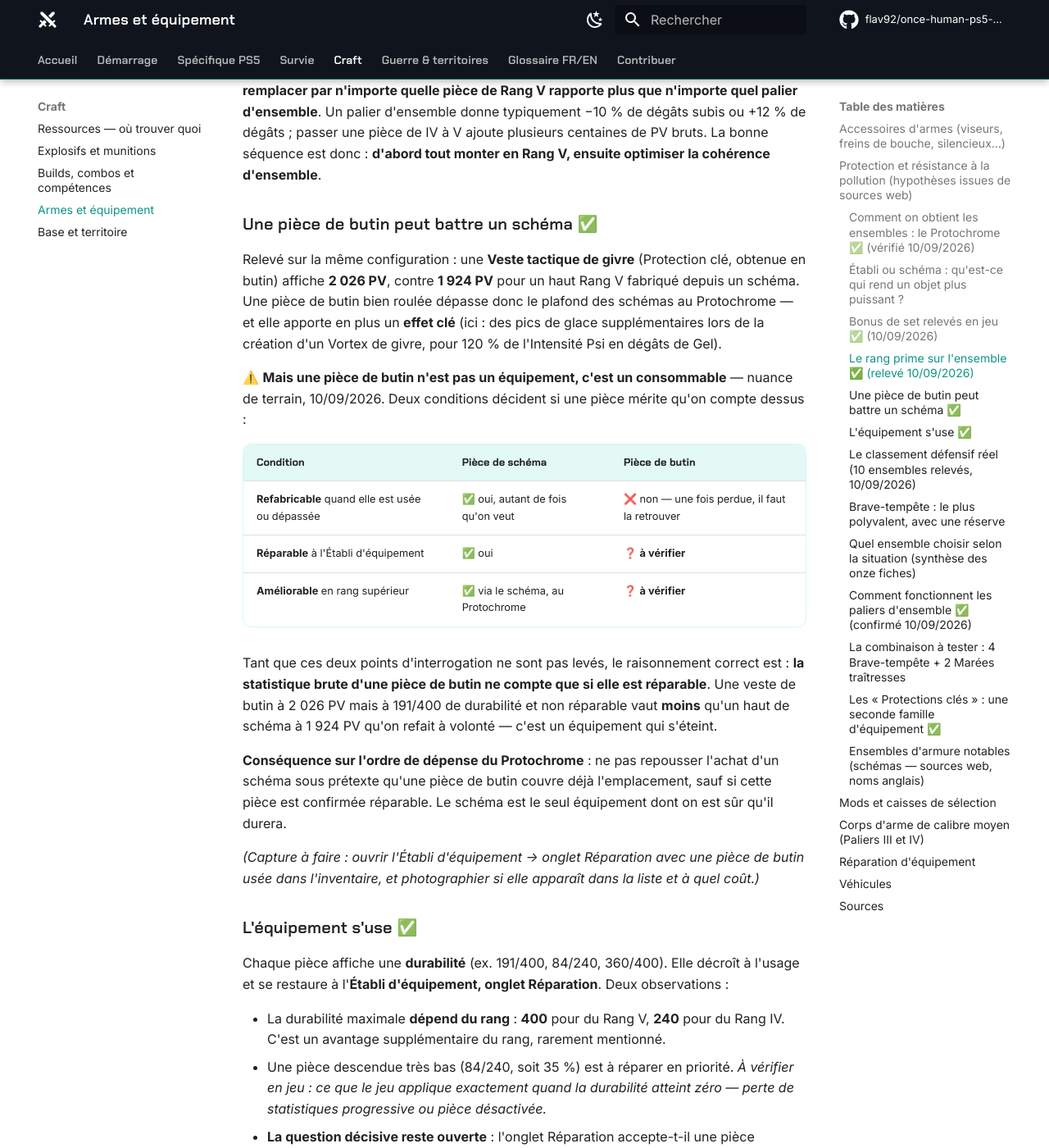
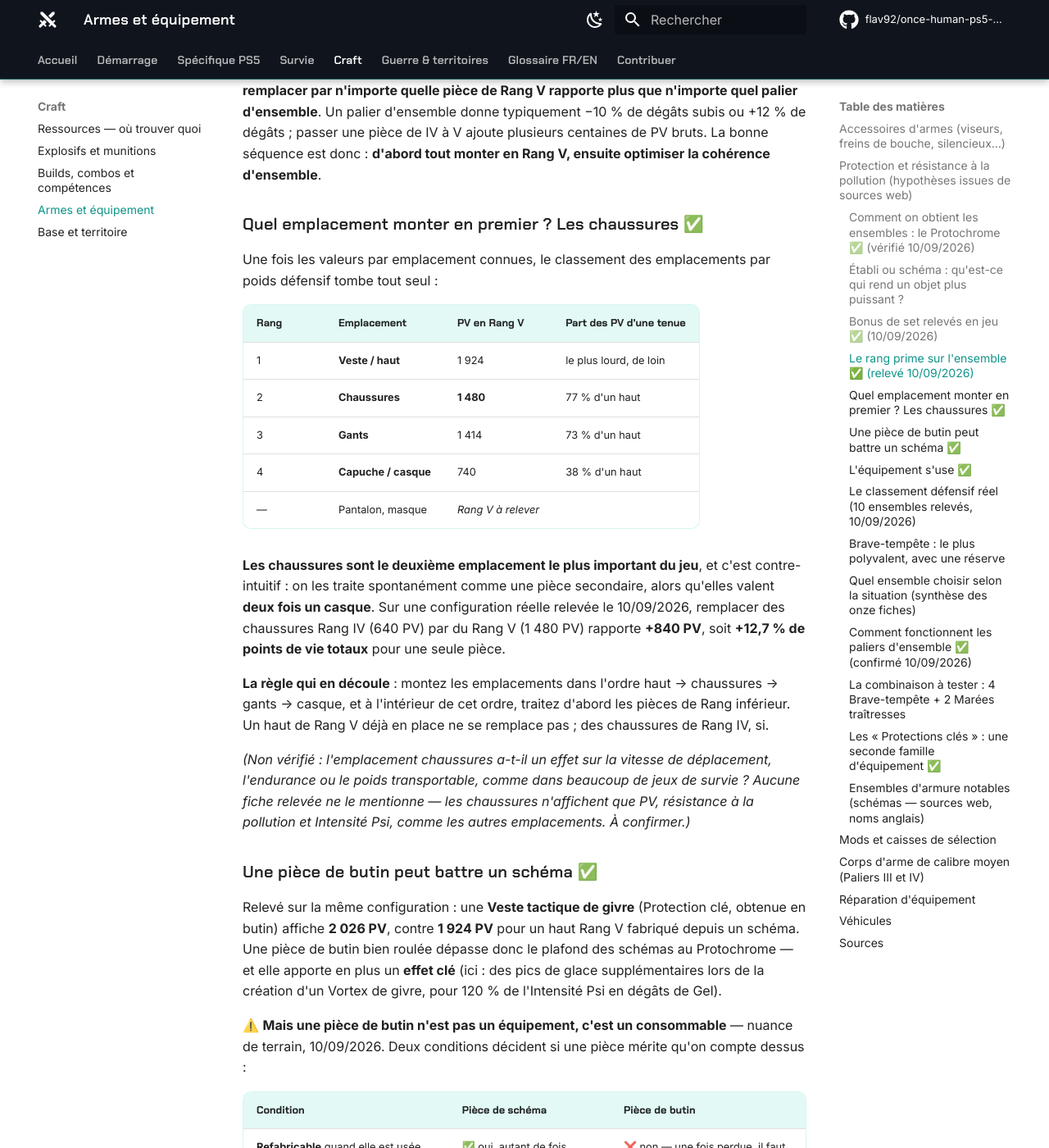
Before and after one commit to flav92/once-human-ps5-wiki, an MkDocs documentation site: the page built from docs/jeu/armes-equipement.md, in a window 1280 px wide and 1400 px high, scrolled down 3757 px. Shown: the whole window at 82% size. Built offline with MkDocs 1.6.1 and Material for MkDocs 9.7.7, drawn with Linux system fonts in a browser that asks for light colours; comment, search, counter and statistics services are not loaded.

Commit message:
Les chaussures : deuxieme emplacement le plus important du jeu
Classement des emplacements par poids defensif, a partir des valeurs
Rang V relevees. Les chaussures (1 480 PV) valent le double d'un casque
(740) et 77 % d'un haut (1 924) : contre-intuitif, elles sont traitees
partout comme une piece secondaire.

- Nouvelle section "Quel emplacement monter en premier ?"
- Ordre recommande : haut > chaussures > gants > casque, en traitant
  d'abord les pieces de rang inferieur
- Cas mesure : chaussures Rang IV > V = +840 PV, soit +12,7 % des PV
  totaux d'une configuration de niveau 41
- Capture ajoutee : effet cache eventuel des chaussures (vitesse,
  endurance, poids transportable) - non documente a ce jour

Co-Authored-By: Claude Opus 5 <noreply@anthropic.com>
Claude-Session: https://claude.ai/code/session_01TCxfqbazixhXZqmCd3gYVk

```diff
--- a/docs/jeu/armes-equipement.md
+++ b/docs/jeu/armes-equipement.md
@@ -74,6 +74,24 @@ Ces valeurs sont **identiques quel que soit l'ensemble** — vérifié sur les o
 Le tableau ci-dessus contient la démonstration la plus utile de toute cette page : **des chaussures Rang IV valent 640 PV, des chaussures Rang V en valent 1 480**. Soit **+131 % de points de vie pour un seul rang d'écart**, sur le même emplacement.
 
 **Conséquence pratique** : tant qu'il reste une pièce de Rang IV dans la configuration, **la remplacer par n'importe quelle pièce de Rang V rapporte plus que n'importe quel palier d'ensemble**. Un palier d'ensemble donne typiquement −10 % de dégâts subis ou +12 % de dégâts ; passer une pièce de IV à V ajoute plusieurs centaines de PV bruts. La bonne séquence est donc : **d'abord tout monter en Rang V, ensuite optimiser la cohérence d'ensemble**.
+
+### Quel emplacement monter en premier ? Les chaussures ✅
+
+Une fois les valeurs par emplacement connues, le classement des emplacements par poids défensif tombe tout seul :
+
+| Rang | Emplacement | PV en Rang V | Part des PV d'une tenue |
+|---|---|---|---|
+| 1 | **Veste / haut** | 1 924 | le plus lourd, de loin |
+| 2 | **Chaussures** | **1 480** | 77 % d'un haut |
+| 3 | **Gants** | 1 414 | 73 % d'un haut |
+| 4 | **Capuche / casque** | 740 | 38 % d'un haut |
+| — | Pantalon, masque | *Rang V à relever* | |
+
+**Les chaussures sont le deuxième emplacement le plus important du jeu**, et c'est contre-intuitif : on les traite spontanément comme une pièce secondaire, alors qu'elles valent **deux fois un casque**. Sur une configuration réelle relevée le 10/09/2026, remplacer des chaussures Rang IV (640 PV) par du Rang V (1 480 PV) rapporte **+840 PV**, soit **+12,7 % de points de vie totaux** pour une seule pièce.
+
+**La règle qui en découle** : montez les emplacements dans l'ordre haut → chaussures → gants → casque, et à l'intérieur de cet ordre, traitez d'abord les pièces de Rang inférieur. Un haut de Rang V déjà en place ne se remplace pas ; des chaussures de Rang IV, si.
+
+*(Non vérifié : l'emplacement chaussures a-t-il un effet sur la vitesse de déplacement, l'endurance ou le poids transportable, comme dans beaucoup de jeux de survie ? Aucune fiche relevée ne le mentionne — les chaussures n'affichent que PV, résistance à la pollution et Intensité Psi, comme les autres emplacements. À confirmer.)*
 
 ### Une pièce de butin peut battre un schéma ✅
 
```
Also changed, not shown: docs/captures-a-faire.md (+1 -0 lines), docs/index.md (+1 -0 lines).
